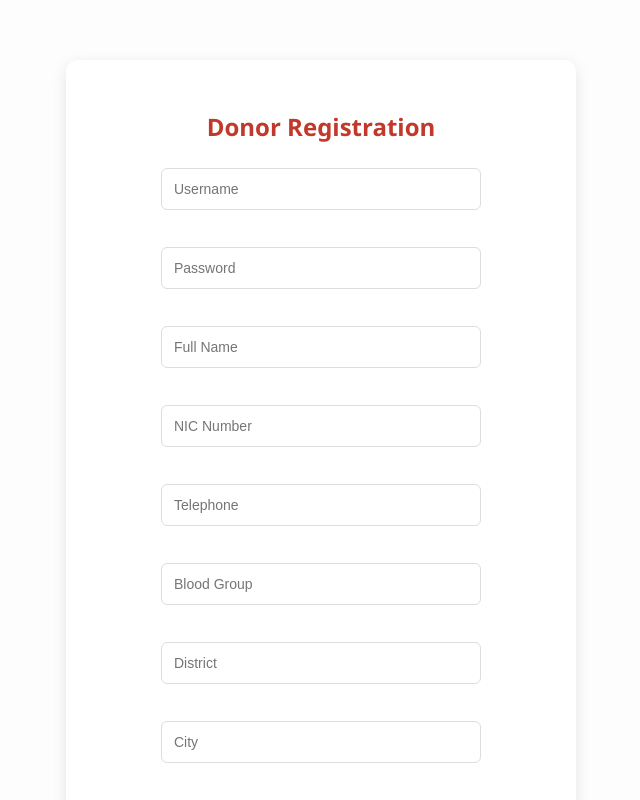
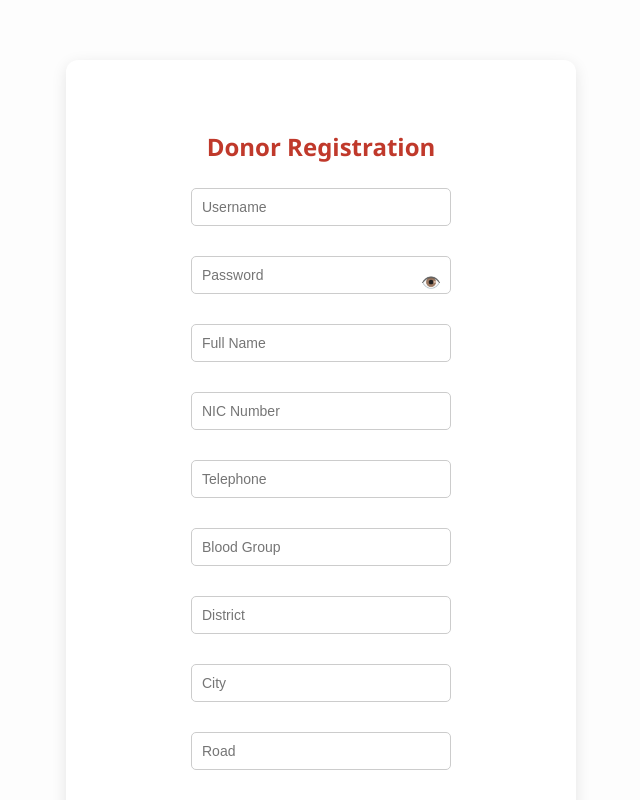
Before and after one commit to jegaajay8/careChain, a React (Create React App) app in the folder client/: page / in a window 1280 px wide. Both pictures are taken after a click on the button "Register as Donor". Shown: the top 800 px of the page, without its empty margins (319-959 px from the left). Built offline with nearby package versions, Linux system fonts and the light colour scheme.

Commit message:
fixed some backend issues and add icon for frontend

```diff
--- a/client/src/index.js
+++ b/client/src/index.js
@@ -22,7 +22,6 @@ root.render(
     <App />
     {/* This is the top-level component that renders everything inside your app */}
 
-add some commments don't change the code
-
+    {/* add some comments don't change the code */}
   </React.StrictMode>
 );
--- a/client/src/pages/RegisterDonor.js
+++ b/client/src/pages/RegisterDonor.js
@@ -13,6 +13,8 @@ function RegisterDonor({ setPage }) {
         road: "",
         postal_code: ""
     });
+
+    const [showPassword, setShowPassword] = useState(false);
 
     const handleChange = (e) => {
         setForm({
@@ -47,20 +49,56 @@ function RegisterDonor({ setPage }) {
     };
 
     return (
-        <div style={{ textAlign: "center", marginTop: "20px" }}>
+        <div className="form-container">
             <h2>Donor Registration</h2>
 
-            {/* Added 'value' to inputs to make them controlled components */}
-            <input name="username" placeholder="Username" value={form.username} onChange={handleChange} /><br /><br />
-            <input type="password" name="password" placeholder="Password" value={form.password} onChange={handleChange} /><br /><br />
-            <input name="fullname" placeholder="Full Name" value={form.fullname} onChange={handleChange} /><br /><br />
-            <input name="nic" placeholder="NIC Number" value={form.nic} onChange={handleChange} /><br /><br />
-            <input name="telephone" placeholder="Telephone" value={form.telephone} onChange={handleChange} /><br /><br />
-            <input name="blood_group" placeholder="Blood Group" value={form.blood_group} onChange={handleChange} /><br /><br />
-            <input name="district" placeholder="District" value={form.district} onChange={handleChange} /><br /><br />
-            <input name="city" placeholder="City" value={form.city} onChange={handleChange} /><br /><br />
-            <input name="road" placeholder="Road" value={form.road} onChange={handleChange} /><br /><br />
-            <input name="postal_code" placeholder="Postal Code" value={form.postal_code} onChange={handleChange} /><br /><br />
+            <div className="form-group">
+                <input name="username" placeholder="Username" value={form.username} onChange={handleChange} />
+            </div>
+
+            <div className="form-group password-group">
+                <div className="password-wrapper">
+                    <input
+                        type={showPassword ? "text" : "password"}
+                        name="password"
+                        placeholder="Password"
+                        value={form.password}
+                        onChange={handleChange}
+                    />
+
+                    <span
+                        onClick={() => setShowPassword(!showPassword)}
+                        className="eye-icon"
+                    >
+                        {showPassword ? "🙈" : "👁️"}
+                    </span>
+                </div>
+            </div>
+
+            <div className="form-group">
+            <input name="fullname" placeholder="Full Name" value={form.fullname} onChange={handleChange} />
+            </div>
+            <div className="form-group">
+            <input name="nic" placeholder="NIC Number" value={form.nic} onChange={handleChange} />
+            </div>
+            <div className="form-group">
+            <input name="telephone" placeholder="Telephone" value={form.telephone} onChange={handleChange} />
+            </div>
+            <div className="form-group">
+            <input name="blood_group" placeholder="Blood Group" value={form.blood_group} onChange={handleChange} />
+            </div>
+            <div className="form-group">
+            <input name="district" placeholder="District" value={form.district} onChange={handleChange} />
+            </div>
+            <div className="form-group">
+            <input name="city" placeholder="City" value={form.city} onChange={handleChange} />
+            </div>
+            <div className="form-group">
+            <input name="road" placeholder="Road" value={form.road} onChange={handleChange} />
+            </div>
+            <div className="form-group">
+            <input name="postal_code" placeholder="Postal Code" value={form.postal_code} onChange={handleChange} />
+            </div>
 
             <button onClick={handleSubmit} style={{ padding: "10px 20px", cursor: "pointer" }}>Submit</button>
             <br /><br />
--- a/client/src/style.css
+++ b/client/src/style.css
@@ -72,3 +72,51 @@ button:hover {
     color: #c0392b;
     text-decoration: underline;
 }
+
+
+.form-container {
+    display: flex;
+    flex-direction: column;
+    align-items: center;
+    margin-top: 20px;
+}
+
+.form-group {
+    display: flex;
+    justify-content: center;
+    align-items: center;
+    margin-bottom: 15px;
+    width: 100%;
+}
+
+.form-group input {
+    width: 260px;
+    padding: 10px;
+    border: 1px solid #ccc;
+    border-radius: 5px;
+}
+
+.password-group {
+    position: relative;
+}
+
+.password-wrapper {
+    position: relative;
+    width: 260px;
+}
+
+.password-wrapper input {
+    width: 100%;
+    padding: 10px;
+    padding-right: 35px; /* space for icon */
+    border: 1px solid #ccc;
+    border-radius: 5px;
+}
+
+.eye-icon {
+    position: absolute;
+    right: 10px;
+    top: 50%;
+    transform: translateY(-50%);
+    cursor: pointer;
+}
```
Also changed, not shown: 1 other file (tests, documents, lock files or other folders).
